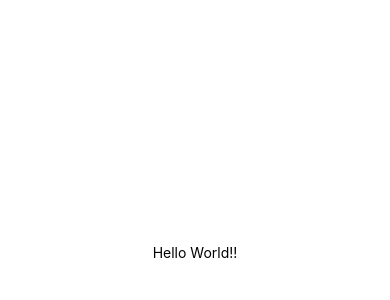
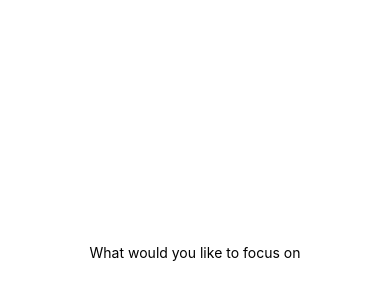
Before and after one commit to MasterD98/FocusTime, a React Native app: screen / in a window 390 px wide. Shown: the part 170-470 px from the top of the page. Built offline with nearby package versions, Linux system fonts and the light colour scheme.

Commit message:
created Focus component

```diff
--- a/App.js
+++ b/App.js
@@ -1,12 +1,18 @@
 import { StatusBar } from 'expo-status-bar';
-import React from 'react';
+import React, { useState } from 'react';
 import { StyleSheet, Text, View } from 'react-native';
+import {Focus} from './src/features/focus/Focus'
 
 export default function App() {
+  const [focusSubject, setFocusSubject]=useState(null);
   return (
     <View style={styles.container}>
-      <Text>Hello World!!</Text>
-      <StatusBar style="auto" />
+      {focusSubject ? (
+        <Text>Here is where Im going to build a timer</Text>
+      ):(
+        <Focus></Focus>
+      )}
+      <StatusBar style="auto"/>
     </View>
   );
 }
--- /dev/null
+++ b/src/features/focus/Focus.js
@@ -0,0 +1,19 @@
+import React from 'react';
+import { StyleSheet, Text, View } from 'react-native';
+
+export const Focus= ()=> {
+  return (
+    <View style={styles.container}>
+        <Text>What would you like to focus on</Text>
+    </View>
+  );
+}
+
+const styles = StyleSheet.create({
+  container: {
+    flex: 1,
+    backgroundColor: '#fff',
+    alignItems: 'center',
+    justifyContent: 'center',
+  },
+});
```
